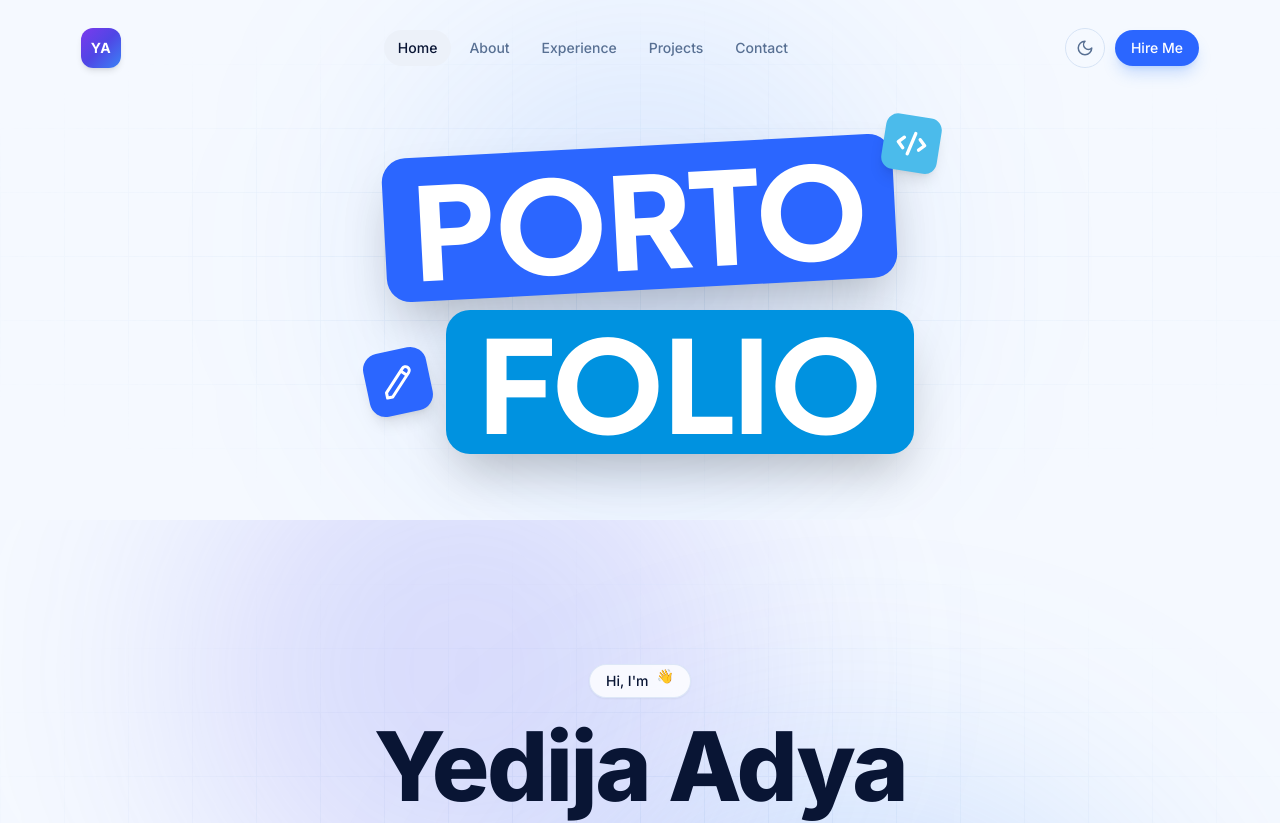
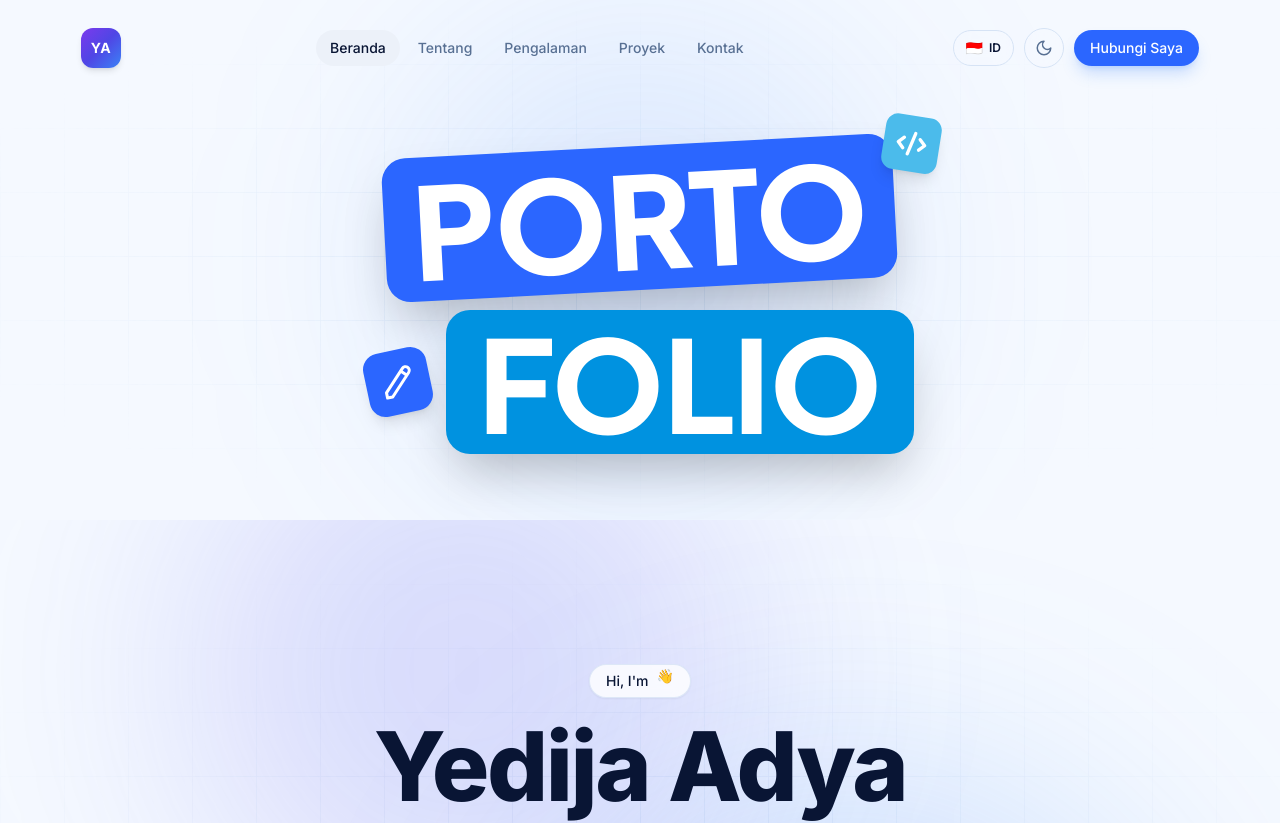
Before and after one commit to YedijaAdyaVesaka/Portofolio_YedijaAdyaVesaka, a Next.js app: page / in a window 1280 px wide. Shown: the top 823 px of the page. Built offline with nearby package versions, Linux system fonts and the light colour scheme.

Commit message:
feat: add bilingual language switcher (ID / EN)

```diff
--- a/src/app/layout.tsx
+++ b/src/app/layout.tsx
@@ -5,6 +5,7 @@ import { Footer } from "@/components/layout/footer";
 import { Navbar } from "@/components/layout/navbar";
 import { SmoothScroll } from "@/components/layout/smooth-scroll";
 import { ThemeProvider } from "@/components/layout/theme-provider";
+import { LanguageProvider } from "@/context/language-context";
 import { inter, plusJakartaSans } from "@/lib/fonts";
 import { jsonLd, organizationSchema, websiteSchema } from "@/lib/seo";
 import { siteConfig } from "@/lib/site";
@@ -67,6 +68,7 @@ export default function RootLayout({ children }: { children: ReactNode }) {
           enableSystem
           disableTransitionOnChange
         >
+          <LanguageProvider>
             {/* Keyboard users can jump straight to content */}
             <a
               href="#main"
@@ -81,6 +83,7 @@ export default function RootLayout({ children }: { children: ReactNode }) {
               {children}
             </main>
             <Footer />
+          </LanguageProvider>
         </ThemeProvider>
 
         {/* Structured data: Organization + WebSite */}
--- /dev/null
+++ b/src/components/layout/language-toggle.tsx
@@ -0,0 +1,23 @@
+"use client";
+
+import { useLanguage } from "@/context/language-context";
+import { cn } from "@/lib/utils";
+
+export function LanguageToggle({ className }: { className?: string }) {
+    const { lang, toggleLang } = useLanguage();
+
+    return (
+        <button
+            type="button"
+            onClick={toggleLang}
+            aria-label="Switch Language"
+            className={cn(
+                "flex h-9 items-center gap-1.5 rounded-full border border-border bg-background/60 px-3 text-xs font-semibold backdrop-blur transition-colors hover:bg-accent hover:text-accent-foreground",
+                className
+            )}
+        >
+            <span className="text-sm">{lang === "id" ? "🇮🇩" : "🇬🇧"}</span>
+            <span>{lang.toUpperCase()}</span>
+        </button>
+    );
+}
--- a/src/components/layout/navbar.tsx
+++ b/src/components/layout/navbar.tsx
@@ -6,20 +6,14 @@ import { usePathname } from "next/navigation";
 import { AnimatePresence, motion } from "framer-motion";
 import { ArrowRight, Menu, X } from "lucide-react";
 
+import { LanguageToggle } from "@/components/layout/language-toggle";
 import { Logo } from "@/components/layout/logo";
 import { ThemeToggle } from "@/components/layout/theme-toggle";
 import { buttonVariants } from "@/components/ui/button-variants";
+import { useLanguage } from "@/context/language-context";
 import { useScrolled } from "@/hooks/use-scrolled";
 import { siteConfig } from "@/lib/site";
 import { cn } from "@/lib/utils";
-
-const navLinks = [
-  { label: "Home", href: "/#top", targetId: "top" },
-  { label: "About", href: "/#about", targetId: "about" },
-  { label: "Experience", href: "/#experience", targetId: "experience" },
-  { label: "Projects", href: "/#projects", targetId: "projects" },
-  { label: "Contact", href: `https://wa.me/${siteConfig.whatsapp}`, targetId: "contact" },
-];
 
 const navItem =
   "flex items-center gap-1 rounded-full px-3.5 py-2 text-sm font-medium transition-colors";
@@ -29,10 +23,19 @@ const navItem =
  * Uses single-page anchor highlights when on home route.
  */
 export function Navbar() {
+  const { t } = useLanguage();
   const pathname = usePathname();
   const scrolled = useScrolled(24);
   const [drawerOpen, setDrawerOpen] = useState(false);
   const [activeSection, setActiveSection] = useState<string>("top");
+
+  const navLinks = [
+    { label: t("nav.home"), href: "/#top", targetId: "top" },
+    { label: t("nav.about"), href: "/#about", targetId: "about" },
+    { label: t("nav.experience"), href: "/#experience", targetId: "experience" },
+    { label: t("nav.projects"), href: "/#projects", targetId: "projects" },
+    { label: t("nav.contact"), href: `https://wa.me/${siteConfig.whatsapp}`, targetId: "contact" },
+  ];
 
   // Track active section when on home page
   useEffect(() => {
@@ -144,6 +147,7 @@ export function Navbar() {
 
           {/* Right cluster */}
           <div className="flex items-center gap-2.5">
+            <LanguageToggle />
             <ThemeToggle />
             <a
               href={`https://wa.me/${siteConfig.whatsapp}`}
@@ -154,7 +158,7 @@ export function Navbar() {
                 "hidden lg:inline-flex"
               )}
             >
-              Hire Me
+              {t("nav.hire")}
             </a>
             <button
               type="button"
--- /dev/null
+++ b/src/context/language-context.tsx
@@ -0,0 +1,121 @@
+"use client";
+
+import React, { createContext, useContext, useEffect, useState } from "react";
+
+type Language = "id" | "en";
+
+interface LanguageContextType {
+    lang: Language;
+    setLang: (lang: Language) => void;
+    toggleLang: () => void;
+    t: (key: string) => string;
+}
+
+const translations: Record<Language, Record<string, string>> = {
+    id: {
+        // Navbar
+        "nav.home": "Beranda",
+        "nav.about": "Tentang",
+        "nav.experience": "Pengalaman",
+        "nav.projects": "Proyek",
+        "nav.contact": "Kontak",
+        "nav.hire": "Hubungi Saya",
+
+        // Hero
+        "hero.badge": "Halo, Saya 👋",
+        "hero.role": "Teknik Informatika & Creative Developer",
+        "hero.bio": "Lulusan Teknik Informatika yang berfokus pada Web Development, Desain Grafis, Game Development, dan solusi IoT. Suka membangun produk digital yang indah dan solutif.",
+        "hero.cta_projects": "Lihat Proyek",
+        "hero.cta_contact": "Hubungi Saya",
+
+        // About
+        "about.title": "Tentang Saya",
+        "about.subtitle": "Menggabungkan logika pemrograman dan kreativitas visual.",
+        "about.degree": "Sarjana Komputer / Teknik Informatika",
+
+        // Experience
+        "exp.title": "Pengalaman Kerja & Organisasi",
+
+        // Projects
+        "projects.title": "Proyek Unggulan",
+        "projects.subtitle": "Kumpulan karya dalam Web, Game, Desain Grafis, dan IoT.",
+
+        // CTA
+        "cta.title": "Tertarik Bekerja Sama?",
+        "cta.subtitle": "Mari diskusikan proyek atau peluang kolaborasi menarik lainnya.",
+        "cta.button": "Kirim Pesan WhatsApp",
+    },
+    en: {
+        // Navbar
+        "nav.home": "Home",
+        "nav.about": "About",
+        "nav.experience": "Experience",
+        "nav.projects": "Projects",
+        "nav.contact": "Contact",
+        "nav.hire": "Hire Me",
+
+        // Hero
+        "hero.badge": "Hi, I'm 👋",
+        "hero.role": "Informatics Engineering & Creative Developer",
+        "hero.bio": "Informatics Engineering graduate specializing in Web Development, Graphic Design, Game Development, and IoT solutions. Passionate about crafting beautiful and impactful digital products.",
+        "hero.cta_projects": "View Projects",
+        "hero.cta_contact": "Contact Me",
+
+        // About
+        "about.title": "About Me",
+        "about.subtitle": "Combining software engineering logic with visual creativity.",
+        "about.degree": "Bachelor of Computer Science / Informatics",
+
+        // Experience
+        "exp.title": "Work & Experience",
+
+        // Projects
+        "projects.title": "Featured Projects",
+        "projects.subtitle": "A collection of work across Web, Games, Graphic Design, and IoT.",
+
+        // CTA
+        "cta.title": "Interested in Working Together?",
+        "cta.subtitle": "Let's discuss your project or any exciting collaboration opportunities.",
+        "cta.button": "Send WhatsApp Message",
+    },
+};
+
+const LanguageContext = createContext<LanguageContextType | undefined>(undefined);
+
+export function LanguageProvider({ children }: { children: React.ReactNode }) {
+    const [lang, setLangState] = useState<Language>("id");
+
+    useEffect(() => {
+        const saved = localStorage.getItem("app_lang") as Language;
+        if (saved && (saved === "id" || saved === "en")) {
+            setLangState(saved);
+        }
+    }, []);
+
+    const setLang = (newLang: Language) => {
+        setLangState(newLang);
+        localStorage.setItem("app_lang", newLang);
+    };
+
+    const toggleLang = () => {
+        setLang(lang === "id" ? "en" : "id");
+    };
+
+    const t = (key: string): string => {
+        return translations[lang][key] || translations["en"][key] || key;
+    };
+
+    return (
+        <LanguageContext.Provider value={{ lang, setLang, toggleLang, t }}>
+            {children}
+        </LanguageContext.Provider>
+    );
+}
+
+export function useLanguage() {
+    const context = useContext(LanguageContext);
+    if (!context) {
+        throw new Error("useLanguage must be used within a LanguageProvider");
+    }
+    return context;
+}
```
Lines whose indentation alone changed are shown as unchanged.
